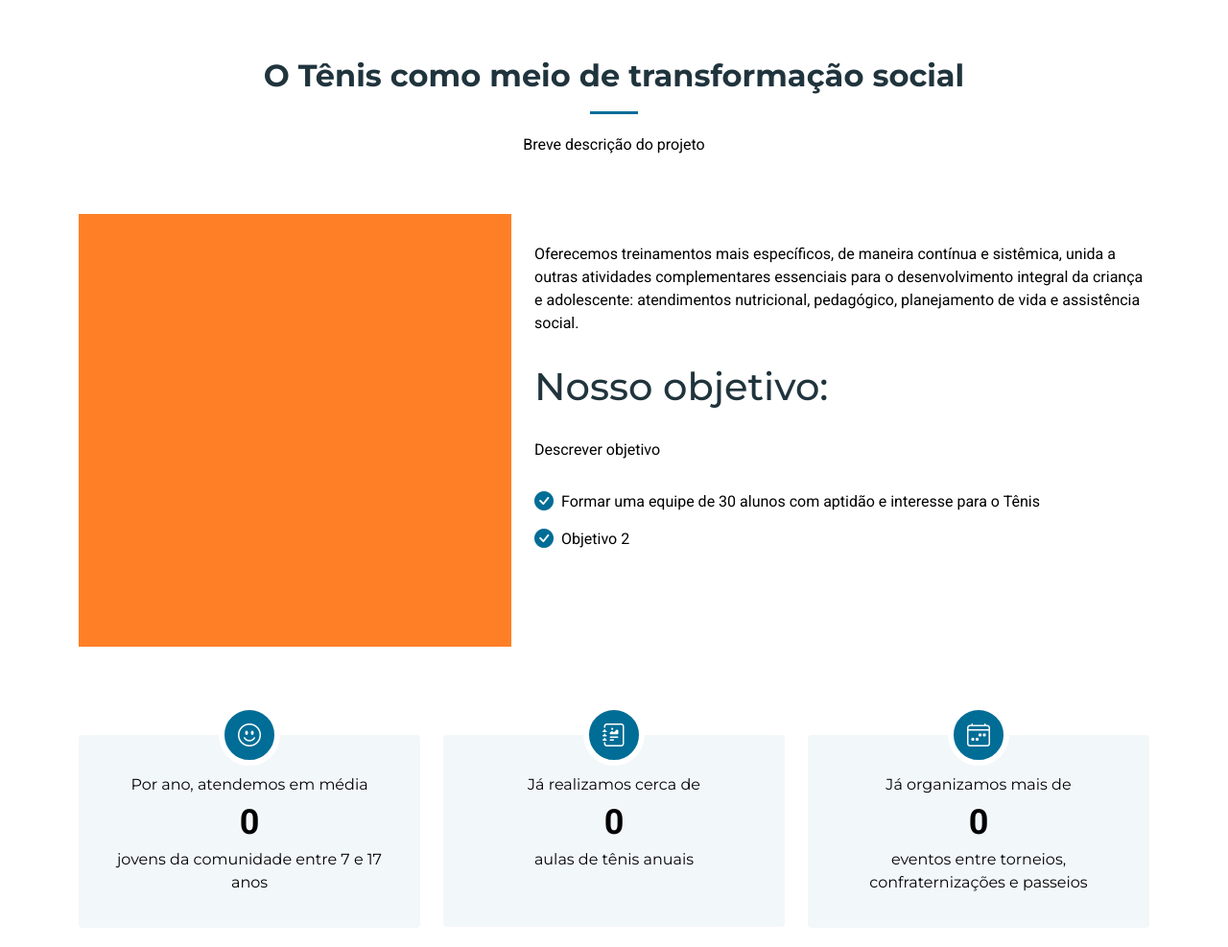
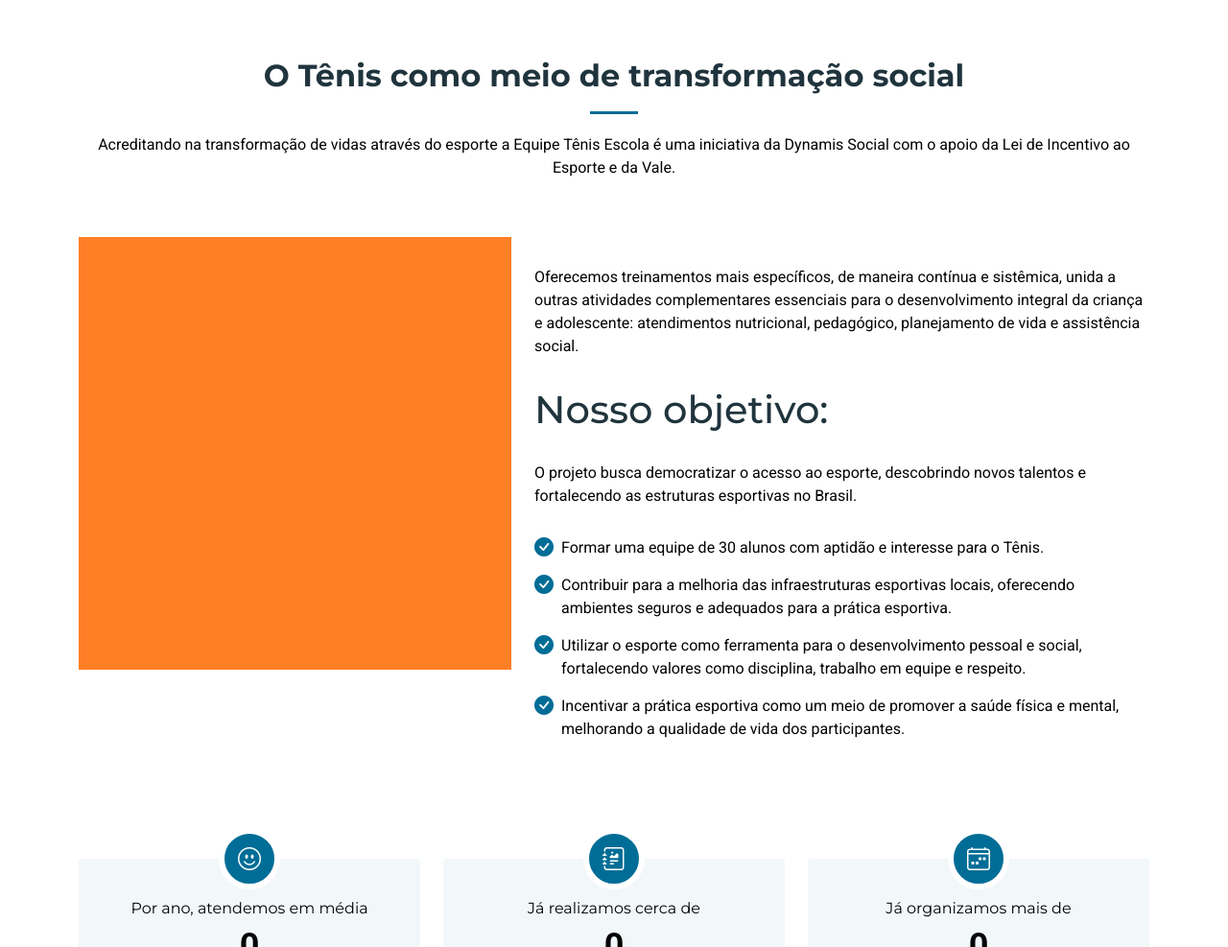
Before and after one commit to carolvpinheiro/proj_dynamis, a plain HTML site: page equipetenisescola.html in a window 1280 px wide. Shown: the part 280-1267 px from the top of the page at 96% size. Drawn offline with Linux system fonts and the light colour scheme.

Commit message:
adaptação 'nosso objetivo' equipe tenis escola

```diff
--- a/equipetenisescola.html
+++ b/equipetenisescola.html
@@ -73,7 +73,7 @@
 
       <div class="container section-title" data-aos="fade-up">
         <h2>O Tênis como meio de transformação social</h2>
-        <p>Breve descrição do projeto</p>
+        <p>Acreditando na transformação de vidas através do esporte a Equipe Tênis Escola é uma iniciativa da Dynamis Social com o apoio da Lei de Incentivo ao Esporte e da Vale.</p>
       </div>
 
       <div class="container">
@@ -88,11 +88,29 @@
               <p>Oferecemos treinamentos mais específicos, de maneira contínua e sistêmica, unida a outras atividades complementares essenciais para o desenvolvimento integral da criança e adolescente: atendimentos nutricional, pedagógico, planejamento de vida e assistência social.</p>
               <h1>Nosso objetivo:</h1>
               <p>
-                Descrever objetivo
+                O projeto busca democratizar o acesso ao esporte, descobrindo novos talentos e fortalecendo as estruturas esportivas no Brasil.
               </p>
               <ul>
-                <li><i class="bi bi-check-circle-fill"></i> <span>Formar uma equipe de 30 alunos com aptidão e interesse para o Tênis</span></li>
-                <li><i class="bi bi-check-circle-fill"></i> <span>Objetivo 2</span></li>
+                <li><i class="bi bi-check-circle-fill"></i>
+                  <span>
+                    Formar uma equipe de 30 alunos com aptidão e interesse para o Tênis.
+                  </span>
+                </li>
+                <li><i class="bi bi-check-circle-fill"></i>
+                  <span>
+                    Contribuir para a melhoria das infraestruturas esportivas locais, oferecendo ambientes seguros e adequados para a prática esportiva.
+                  </span>
+                </li>
+                <li><i class="bi bi-check-circle-fill"></i>
+                  <span>
+                    Utilizar o esporte como ferramenta para o desenvolvimento pessoal e social, fortalecendo valores como disciplina, trabalho em equipe e respeito.
+                  </span>
+                </li>
+                <li><i class="bi bi-check-circle-fill"></i>
+                  <span>
+                    Incentivar a prática esportiva como um meio de promover a saúde física e mental, melhorando a qualidade de vida dos participantes.
+                  </span>
+                </li>
               </ul>
             </div>
           </div>
```
